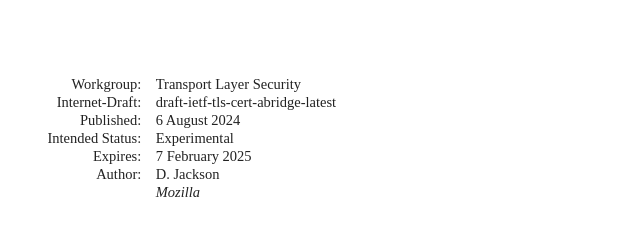
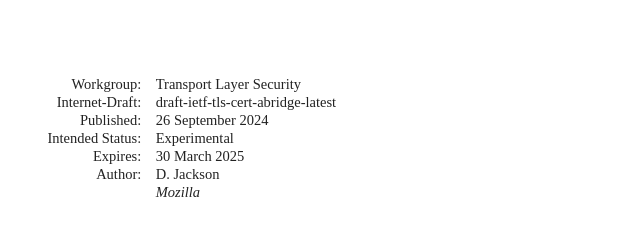
Before and after one commit to tlswg/draft-ietf-tls-cert-abridge, a plain HTML site: page draft-ietf-tls-cert-abridge.html in a window 1280 px wide. Shown: the top 234 px of the page, 92-732 px from the left. Drawn offline with Linux system fonts and the light colour scheme; a web font is replaced by a local one.

Commit message:
Script updating gh-pages from 26fa613. [ci skip]

```diff
--- a/draft-ietf-tls-cert-abridge.html
+++ b/draft-ietf-tls-cert-abridge.html
@@ -9,21 +9,21 @@
 <meta content="
        This draft defines a new TLS Certificate Compression scheme which uses a shared dictionary of root and intermediate WebPKI certificates. The scheme smooths the transition to post-quantum certificates by eliminating the root and intermediate certificates from the TLS certificate chain without impacting trust negotiation. It also delivers better compression than alternative proposals whilst ensuring fair treatment for both CAs and website operators. It may also be useful in other applications which store certificate chains, e.g. Certificate Transparency logs.
     " name="description">
-<meta content="xml2rfc 3.22.0" name="generator">
+<meta content="xml2rfc 3.23.1" name="generator">
 <meta content="draft-ietf-tls-cert-abridge-latest" name="ietf.draft">
 <!-- Generator version information:
-  xml2rfc 3.22.0
-    Python 3.12.3
+  xml2rfc 3.23.1
+    Python 3.12.6
     ConfigArgParse 1.7
-    google-i18n-address 3.1.0
+    google-i18n-address 3.1.1
     intervaltree 3.1.0
     Jinja2 3.1.4
     lxml 4.9.4
-    platformdirs 4.2.2
+    platformdirs 4.3.6
     pycountry 22.3.5
     PyYAML 6.0.1
     requests 2.32.3
-    setuptools 69.5.1
+    setuptools 70.3.0
     wcwidth 0.2.13
 -->
 <link href="draft-ietf-tls-cert-abridge.xml" rel="alternate" type="application/rfc+xml">
@@ -1023,11 +1023,11 @@ svg :is([fill="white"], [fill^="#fff"]) {
 <thead><tr>
 <td class="left">Internet-Draft</td>
 <td class="center">Abridged Certs</td>
-<td class="right">August 2024</td>
+<td class="right">September 2024</td>
 </tr></thead>
 <tfoot><tr>
 <td class="left">Jackson</td>
-<td class="center">Expires 7 February 2025</td>
+<td class="center">Expires 30 March 2025</td>
 <td class="right">[Page]</td>
 </tr></tfoot>
 </table>
@@ -1040,12 +1040,12 @@ svg :is([fill="white"], [fill^="#fff"]) {
 <dd class="internet-draft">draft-ietf-tls-cert-abridge-latest</dd>
 <dt class="label-published">Published:</dt>
 <dd class="published">
-<time datetime="2024-08-06" class="published">6 August 2024</time>
+<time datetime="2024-09-26" class="published">26 September 2024</time>
     </dd>
 <dt class="label-intended-status">Intended Status:</dt>
 <dd class="intended-status">Experimental</dd>
 <dt class="label-expires">Expires:</dt>
-<dd class="expires"><time datetime="2025-02-07">7 February 2025</time></dd>
+<dd class="expires"><time datetime="2025-03-30">30 March 2025</time></dd>
 <dt class="label-authors">Author:</dt>
 <dd class="authors">
 <div class="author">
@@ -1095,7 +1095,7 @@ svg :is([fill="white"], [fill^="#fff"]) {
         time. It is inappropriate to use Internet-Drafts as reference
         material or to cite them other than as "work in progress."<a href="#section-boilerplate.1-3" class="pilcrow">¶</a></p>
 <p id="section-boilerplate.1-4">
-        This Internet-Draft will expire on 7 February 2025.<a href="#section-boilerplate.1-4" class="pilcrow">¶</a></p>
+        This Internet-Draft will expire on 30 March 2025.<a href="#section-boilerplate.1-4" class="pilcrow">¶</a></p>
 </section>
 </div>
 <div id="copyright">
```
Also changed, not shown: draft-ietf-tls-cert-abridge.txt.
